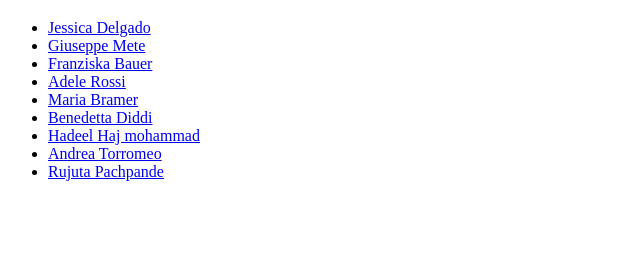
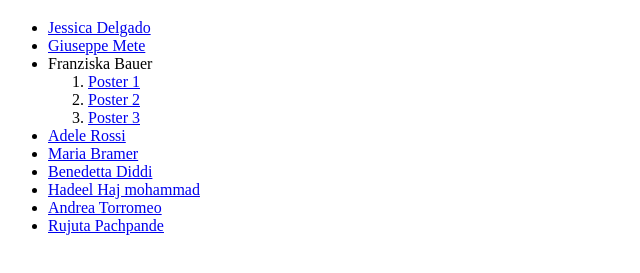
Before and after one commit to gorazd/swiss-portfolio, a plain HTML site: page index.html in a window 1280 px wide. Shown: the part 61-334 px from the top of the page, without its empty margins (0-640 px from the left). Drawn offline with Linux system fonts and the light colour scheme.

Commit message:
Update index.html

```diff
--- a/index.html
+++ b/index.html
@@ -9,15 +9,21 @@
 
   <h1>Swiss poster using CSS Grid</h1>
   <ul>
-    <li><a href="#">Jessica Delgado</a></li>
-    <li><a href="/Giuseppe/swiss-poster.html">Giuseppe Mete</a></li>
-    <li><a href="#">Franziska Bauer</a></li>
-    <li><a href="#">Adele Rossi</a></li>
-    <li><a href="#">Maria Bramer</a></li>
-    <li><a href="#">Benedetta Diddi</a></li>
-    <li><a href="#">Hadeel Haj mohammad</a></li>
-    <li><a href="#">Andrea Torromeo</a></li>
-    <li><a href="#">Rujuta Pachpande</a></li>
+    <li><a href="jessicadelgado/index.html">Jessica Delgado</a></li>
+    <li><a href="Giuseppe/swiss-poster.html">Giuseppe Mete</a></li>
+    <li>Franziska Bauer
+      <ol>
+        <li><a href="Franziska/poster_1/index.html">Poster 1</a></li>
+        <li><a href="Franziska/poster_2/index.html">Poster 2</a></li>
+        <li><a href="Franziska/poster_3/index.html">Poster 3</a></li>
+      </ol>
+    </li>
+    <li><a href="adele/Poster.html">Adele Rossi</a></li>
+    <li><a href="Maria/index.html">Maria Bramer</a></li>
+    <li><a href="benedetta/poster_2_grid/poster.html">Benedetta Diddi</a></li>
+    <li><a href="hadeel/index.html">Hadeel Haj mohammad</a></li>
+    <li><a href="Andrea/index.html">Andrea Torromeo</a></li>
+    <li><a href="Rujuta/index.html">Rujuta Pachpande</a></li>
   </ul>
 </body>
 </html>
```
